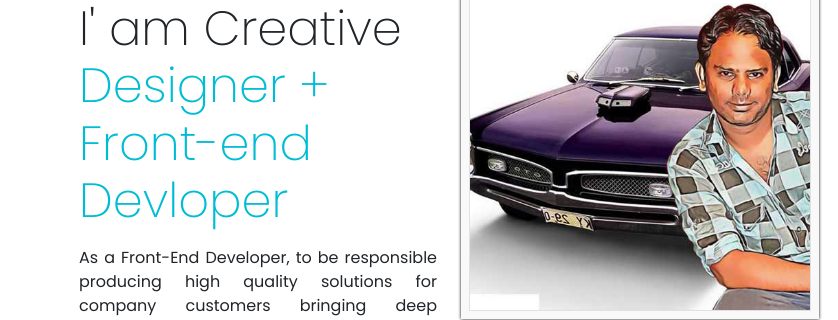
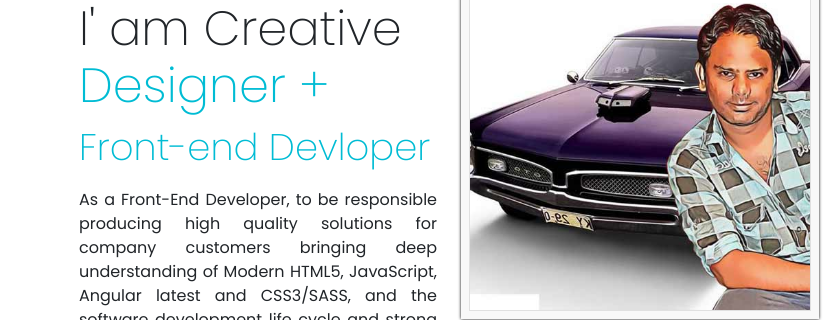
Before and after one commit to pradeepbhosle8/pradeepbhosle, a plain HTML site: page index.html in a window 1280 px wide. Shown: the part 139-459 px from the top of the page, 0-838 px from the left. Drawn offline with nearby package versions, Linux system fonts and the light colour scheme; no server answers.

Commit message:
Update index.html

```diff
--- a/index.html
+++ b/index.html
@@ -116,7 +116,7 @@
 					<div class="left">
 
 						<h6>Pradeep G. Bhosle</h6>
-						<h1>I' am Creative <span>Designer + <br/></span><span>Front-end Devloper</span></h1>
+						<h1>I' am Creative <span>Designer + <br/></span><span style="font-size: 37px;">Front-end Devloper</span></h1>
 						<p>As a Front-End Developer, to be responsible producing high quality solutions for company
 							customers bringing deep understanding of Modern HTML5, JavaScript, Angular latest and
 							CSS3/SASS, and the software development life cycle and strong ability to execute and
```
